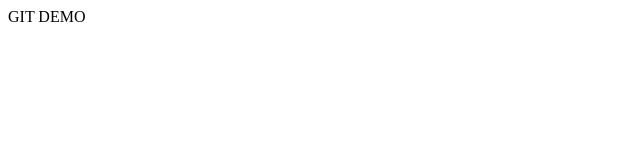
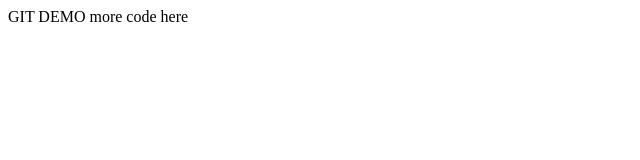
Before and after one commit to Jayasundaram/demo, a plain HTML site: page WebContent/index.html in a window 1280 px wide. Shown: the whole page, without its empty margins (0-640 px from the left). Drawn offline with Linux system fonts and the light colour scheme.

Commit message:
commit-2

```diff
--- a/WebContent/index.html
+++ b/WebContent/index.html
@@ -6,5 +6,7 @@
 </head>
 <body>
 GIT DEMO
+
+more code here
 </body>
 </html>
```
